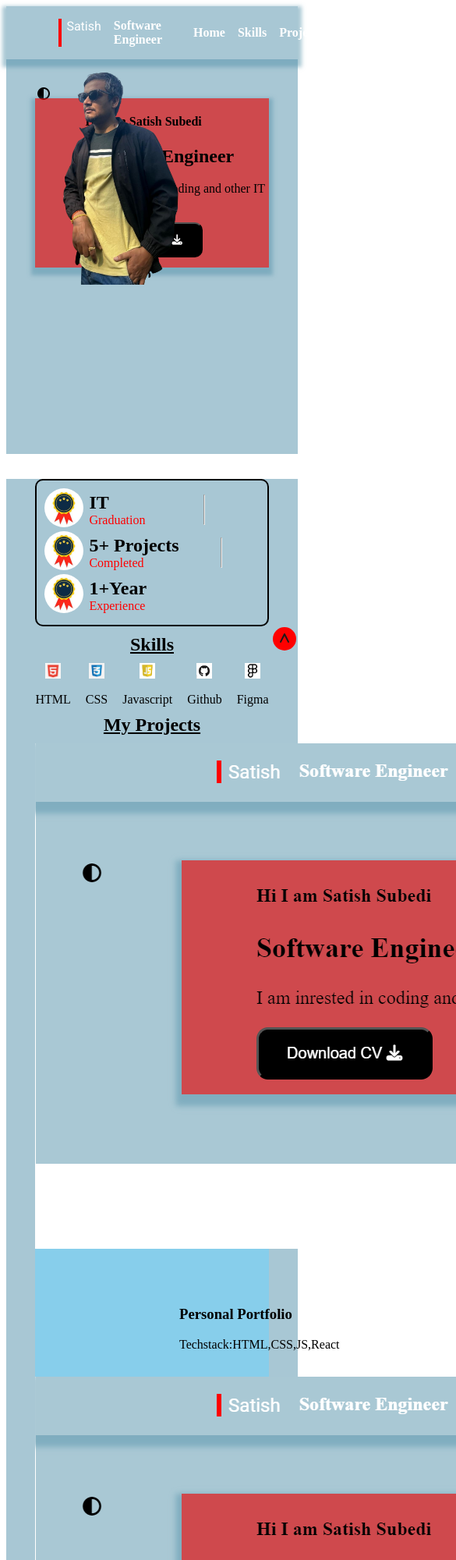
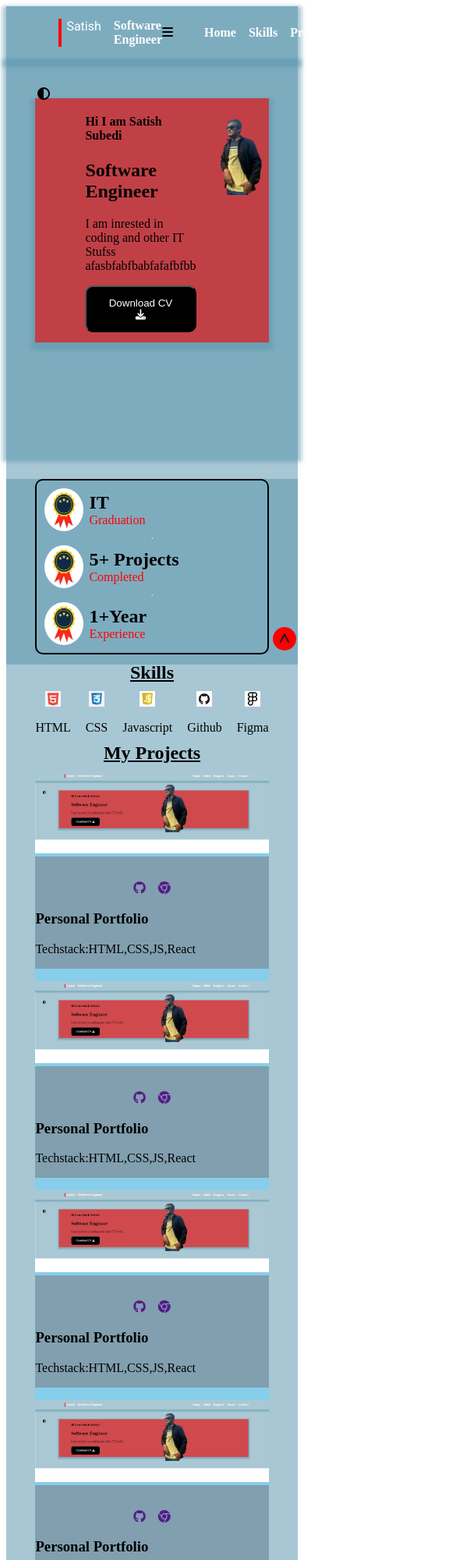
Before and after one commit to satishsubedi/portfolio_project, a plain HTML site: page index.html in a window 390 px wide. Shown: the top 2000 px of the page at 78% size, 585 px wide, since content can reach past the window. Drawn offline with Linux system fonts and the light colour scheme.

Commit message:
hero section image not fixed

```diff
--- a/index.html
+++ b/index.html
@@ -36,7 +36,10 @@
               <li class="line">Software Engineer</li>
             </ul>
           </div>
-          <div>
+          <label for="barmenu"><i class="fa-solid fa-bars"></i></label>
+          <input type="checkbox" id="barmenu" />
+
+          <div class="lmenu">
             <ul>
               <li>Home</li>
               <li>Skills</li>
@@ -54,7 +57,10 @@
             <div class="info">
               <h4>Hi I am Satish Subedi</h4>
               <h2>Software Engineer</h2>
-              <p>I am inrested in coding and other IT Stufss</p>
+              <p>
+                I am inrested in coding and other IT Stufss
+                afasbfabfbabfafafbfbb
+              </p>
               <div>
                 <a href="./images/me.png" download>
                   <button class="btn">
@@ -63,7 +69,7 @@
               </div>
             </div>
             <div class="img_me">
-              <img src="./images/me.png" alt="" />
+              <img src="./images/me.png" alt="" width="100%" />
             </div>
           </div>
         </div>
@@ -153,9 +159,9 @@
           <div class="projectcard">
             <div class="project1">
               <div class="top">
-                <img src="./images/p.png" alt="" width:100% />
+                <img src="./images/p.png" alt="" width="100%" />
               </div>
-              <div class="bottom, container">
+              <div class="bottom container">
                 <div class="links">
                   <a href=""><i class="fa-brands fa-github"></i></a>
                   <a href=""><i class="fa-brands fa-chrome"></i></a>
@@ -166,9 +172,9 @@
             </div>
             <div class="project2">
               <div class="top">
-                <img src="./images/p.png" alt="" width:100% />
+                <img src="./images/p.png" alt="" width="100%" />
               </div>
-              <div class="bottom, container">
+              <div class="bottom container">
                 <div class="links">
                   <a href=""><i class="fa-brands fa-github"></i></a>
                   <a href=""><i class="fa-brands fa-chrome"></i></a>
@@ -179,9 +185,9 @@
             </div>
             <div class="project3">
               <div class="top">
-                <img src="./images/p.png" alt="" width:100% />
+                <img src="./images/p.png" alt="" width="100%" />
               </div>
-              <div class="bottom, container">
+              <div class="bottom container">
                 <div class="links">
                   <a href=""><i class="fa-brands fa-github"></i></a>
                   <a href=""><i class="fa-brands fa-chrome"></i></a>
@@ -192,9 +198,9 @@
             </div>
             <div class="project4">
               <div class="top">
-                <img src="./images/p.png" alt="" width:100% />
+                <img src="./images/p.png" alt="" width="100%" />
               </div>
-              <div class="bottom, container">
+              <div class="bottom container">
                 <div class="links">
                   <a href=""><i class="fa-brands fa-github"></i></a>
                   <a href=""><i class="fa-brands fa-chrome"></i></a>
--- a/style.css
+++ b/style.css
@@ -13,6 +13,10 @@
 
 * {
   box-sizing: border-box;
+}
+.wrapper {
+  background: var(--primary);
+  height: 100vh;
 }
 .roboto-regular {
   font-family: "Roboto", sans-serif;
@@ -85,18 +89,18 @@ ul {
   background: var(--primary);
   height: 60vh;
   padding-top: 50px;
+  box-shadow: var(--box-shadow);
 }
 .mid {
-  position: relative;
   display: flex;
   justify-content: space-between;
   background: var(--secondary);
   box-shadow: var(--box-shadow);
-  /* height: 50vh; */
 }
 .info {
   padding-left: 4rem;
   padding-bottom: 0.8rem;
+  /* background: yellow; */
 }
 .btn {
   background: black;
@@ -107,13 +111,8 @@ ul {
   /* margin-left: 5px; */
 }
 
-.img_me img {
-  position: absolute;
-  top: -50%;
-  right: 30%;
-  height: 160%;
+.img_me {
 }
-/* Banner */
 .banner {
   background: var(--primary);
   margin-top: 2rem;
@@ -129,7 +128,7 @@ ul {
 }
 .banner .container > div img {
   width: 50px;
-  height: 50px;
+  /* height: 50px; */
   border-radius: 50%;
 }
 .banner .container > div {
@@ -192,7 +191,7 @@ ul {
   flex-direction: column;
 }
 .bottom {
-  background: yellow;
+  background: rgba(125, 116, 116, 0.505);
   width: 100%;
 }
 .links {
@@ -260,7 +259,19 @@ footer {
   gap: 2rem;
 }
 
-@media (max-width: 550) {
+#barmenu {
+  display: none;
+}
+[for="barmenu"] {
+  display: none;
+}
+
+@media (max-width: 550px) {
+  [for="barmenu"] {
+    display: block;
+    cursor: pointer;
+  }
+
   .banner .container {
     display: flex;
     flex-direction: column;
@@ -272,4 +283,20 @@ footer {
     border-radius: 10px;
     padding: 10px;
   }
+  .my_project .container .projectcard {
+    background: skyblue;
+    display: grid;
+    gap: 1rem;
+    grid-template-areas: "I1" "I2" "I3" "I4";
+  }
+  .about_me .container {
+    flex-direction: column;
+  }
+  .about_me .container img {
+    /* position: absolute;
+    top: 100px; */
+    /* left: 150px; */
+    width: 100%;
+    /* height: 300px; */
+  }
 }
```
